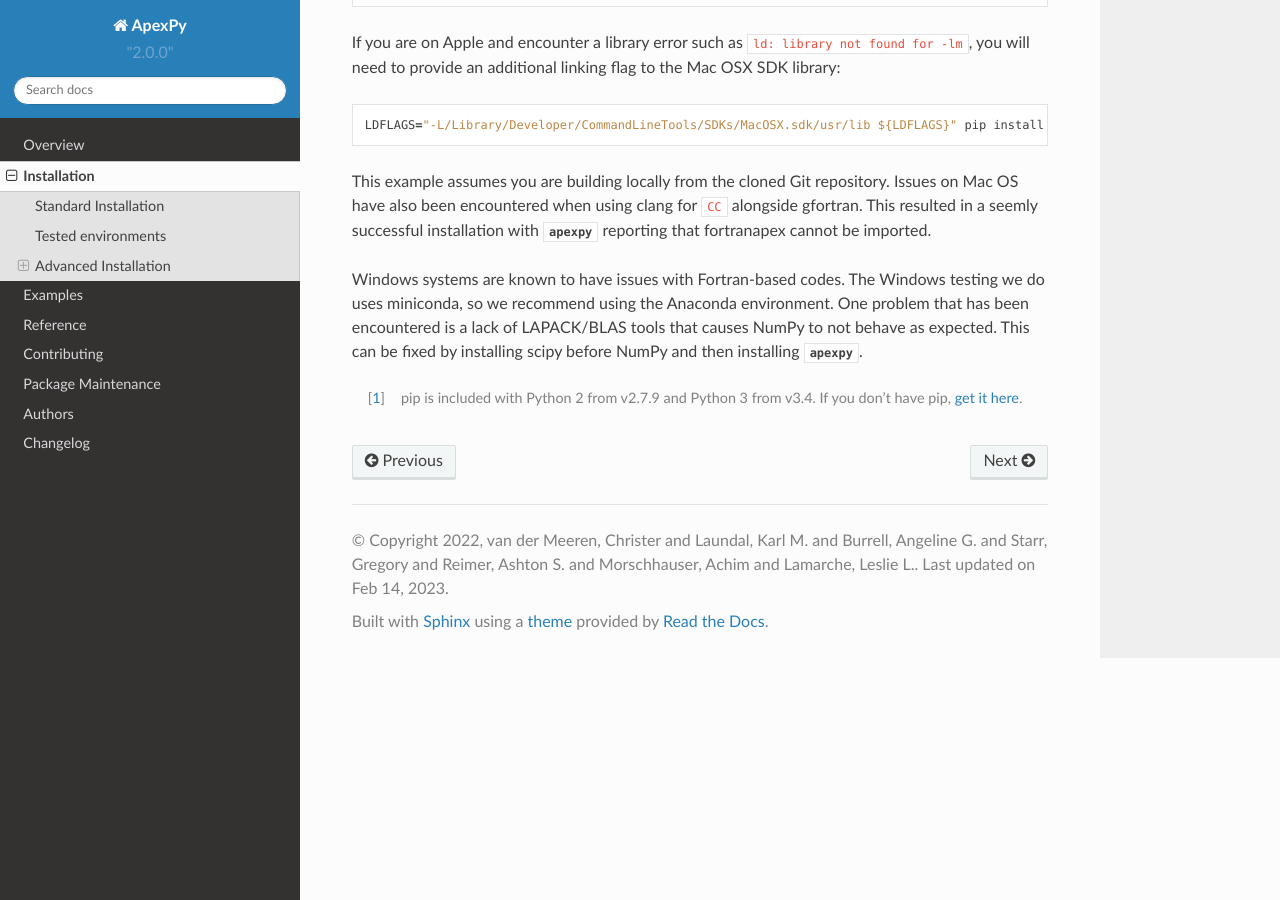
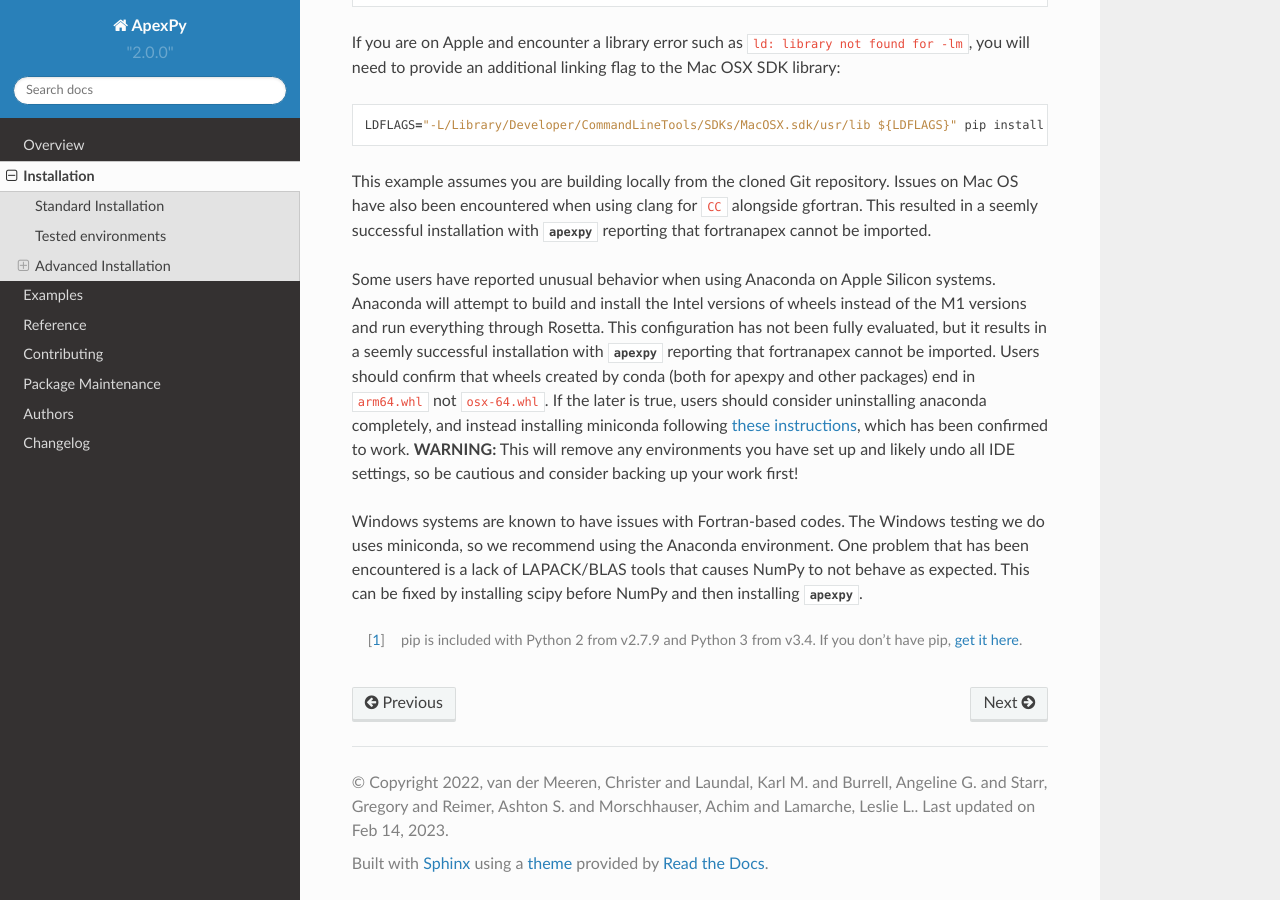
Before and after one commit to aburrell/apexpy, a Sphinx documentation site: the page built from docs/installation.rst, in a window 1280 px wide and 900 px high, scrolled down 3958 px. Built offline with Sphinx 7.4.7 and the Read the Docs theme 2.0.0, drawn with Linux system fonts in a browser that asks for light colours; pages that are not in the unit, such as notebooks, are missing from menus.

Commit message:
DOC: Add a paragraph explaining Anacoda installing intel packages on M1 system problem.

```diff
--- a/docs/installation.rst
+++ b/docs/installation.rst
@@ -215,6 +215,20 @@ encountered when using clang for ``CC`` alongside gfortran.  This resulted in a
 seemly successful installation with :py:mod:`apexpy` reporting that fortranapex
 cannot be imported.
 
+Some users have reported unusual behavior when using Anaconda on Apple Silicon
+systems.  Anaconda will attempt to build and install the Intel versions of
+wheels instead of the M1 versions and run everything through Rosetta.  This
+configuration has not been fully evaluated, but it results in a seemly
+successful installation with :py:mod:`apexpy` reporting that fortranapex
+cannot be imported.  Users should confirm that wheels created by conda (both for
+apexpy and other packages) end in ``arm64.whl`` not ``osx-64.whl``.  If the
+later is true, users should consider uninstalling anaconda completely, and
+instead installing miniconda following
+`these instructions <https://conda.io/projects/conda/en/stable/user-guide/install/macos.html>`_,
+which has been confirmed to work. **WARNING:** This will remove any environments
+you have set up and likely undo all IDE settings, so be cautious and consider
+backing up your work first!
+
 
 Windows systems are known to have issues with Fortran-based codes.  The Windows
 testing we do uses miniconda, so we recommend using the Anaconda environment.
```
